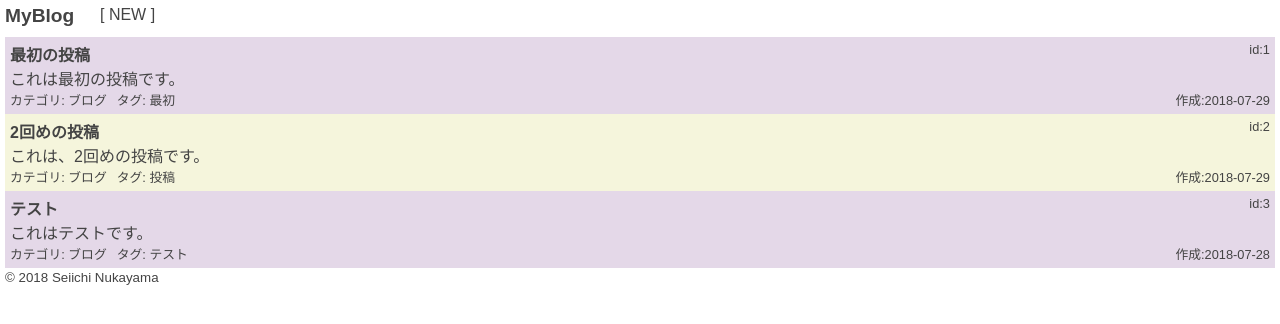
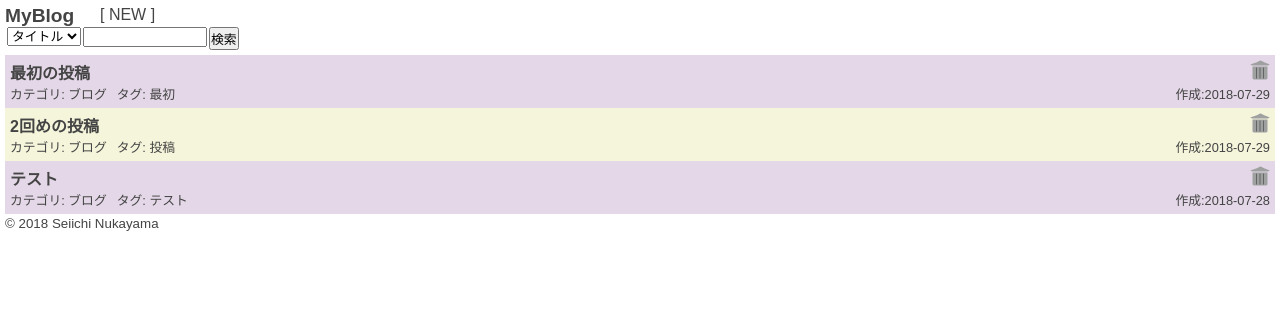
Before and after one commit to SeiichiN/myblog-easy, a PHP site: page /manageBlog.php in a window 1280 px wide. Shown: the top 324 px of the page. Run offline with PHP 8.4, Linux system fonts and the light colour scheme; data comes from the database, SQL or seed files in the repository; both versions use the stored data as it was after the commit; some libraries are stand-ins or nearby versions.

Commit message:
だいぶできた。p29

```diff
--- /dev/null
+++ b/findBlog.php
@@ -0,0 +1,19 @@
+<?php // findBlog.php ?>
+<div class="findBlog">
+	<form action="manageBlog.php" method="post" class="clearfix">
+        <div class="findword">
+            <select name="findOf" id="findOf">
+                <option value="title">タイトル</option>
+                <option value="body">本文</option>
+                <option value="category">カテゴリ</option>
+                <option value="tag">タグ</option>
+            </select>
+        </div>
+        <div class="findword">
+            <input type="text" name="word">
+        </div>
+        <div class="findword">
+            <input type="submit" value="検索">
+        </div>
+    </form>
+</div><!-- findBlog -->
--- a/header.php
+++ b/header.php
@@ -10,8 +10,13 @@
     <body>
         <div id="wrap">
             <header>
-                <h1>MyBlog</h1>
+                <h1><a href="manageBlog.php">MyBlog</a></h1>
                 <div class="newBlog"><a href="inputBlog.php">[ NEW ]</a></div>
+                <?php require_once 'findBlog.php'; ?>
             </header>
-            <div class="notice"><?php if (!empty($_GET['msg'])) echo $_GET['msg']; ?></div>
+            <div class="notice clearfix">
+                <div class="message">
+                    <?php if (!empty($_GET['msg'])) echo $_GET['msg']; ?>
+                </div>
+            </div>
             <article>
--- a/manageBlog.php
+++ b/manageBlog.php
@@ -5,6 +5,17 @@ require_once 'mylib.php';
 $db = new PDO($dbname);
 $query = "select * from $tablename";
 $stmt = $db->query($query);
+
+// findBlogから検索ワードを受け取ったら、$stmtを作りなおす
+if (!empty($_POST['findOf']) && !empty($_POST['word'])) {
+	$stmt = null;
+	$findOf = $_POST['findOf'];
+	$word = '%' . $_POST['word'] . '%';
+	$query = "select * from $tablename where $findOf like :word";
+	$stmt = $db->prepare($query);
+	$stmt->bindValue(':word', $word, PDO::PARAM_STR);
+	$stmt->execute();
+}
 ?>
 <?php require_once 'header.php'; ?>
 <?php
@@ -14,13 +25,24 @@ while ($blog = $stmt->fetch(PDO::FETCH_ASSOC)) {
 ?>
     <section class="clearfix manageBlog">
         <div class="id">id:<?php echo $id; ?></div>
-        <h1 class="title">
-            <a href="showBlog.php?id=<?php echo $id; ?>">
-                <?php echo $blog['title']; ?></a></h1>
-        <div class="body"><?php echo $blog['body']; ?></div>
-        <div class="date">作成:<time><?php echo substr($blog['date'], 0, 10); ?></time></div>
-        <div class="category">カテゴリ: <?php echo $blog['category']; ?></div>
-        <div class="tag">タグ: <?php echo $blog['tag']; ?></div>
+        <div class="upper clearfix">
+            <div class="trash">
+                <form action="deleteBlog.php" method="post">
+                    <button type="submit" name="id" value="<?php echo $id; ?>">
+                        <img src="img/trash.png" alt="削除">
+                    </button>
+                </form>
+            </div>
+            <h1 class="title">
+                <a href="showBlog.php?id=<?php echo $id; ?>">
+                    <?php echo $blog['title']; ?></a>
+            </h1>
+        </div><!-- .upper -->
+        <div class="under clearfix">
+            <div class="date">作成:<time><?php echo substr($blog['date'], 0, 10); ?></time></div>
+            <div class="category">カテゴリ: <?php echo $blog['category']; ?></div>
+            <div class="tag">タグ: <?php echo $blog['tag']; ?></div>
+        </div><!-- .under -->
     </section>
 <?php } ?>
 <?php require_once 'footer.php'; ?>
--- a/myblog.css
+++ b/myblog.css
@@ -31,15 +31,10 @@ body {
     margin: 5px;
 }
 
-.notice {
-    float: right;
-    color: lightgreen;
-}
-
 /* ===== ヘッダー ----- */
 header {
     positon: relative;
-    margin-bottom: 10px;
+    margin-bottom: 5px;
 }
 header .newBlog {
     position: absolute;
@@ -50,11 +45,27 @@ header h1 {
     font-size: 1.2em;
 }
 
+/* ===== notice ===== */
+.notice .message {
+    float: right;
+    color: lightgreen;
+    font-size: 0.8em;
+}
+
 
 /* ===== manageBlog.php ===== */
 .manageBlog .id {
     float: right;
     font-size: 0.8em;
+    display: none;
+}
+.manageBlog .trash {
+    float: right;
+}
+.manageBlog .trash button {
+    background: inherit;
+    border: none;
+    cursor: pointer;
 }
 .manageBlog .date {
     float: right;
@@ -101,6 +112,19 @@ header h1 {
 .single-page .id {
     float: right;
     font-size: 0.8em;
+    display: none;
+}
+.single-page .editThis {
+    float: right;
+}
+.single-page .editThis button {
+    background: none;
+    border: none;
+    cursor: pointer;
+}
+.single-page .editThis button:hover img {
+    opacity: 0.7;
+    width: 120%;
 }
 
 /* ===== inputBlog.php ===== */
@@ -142,3 +166,28 @@ header h1 {
     cursor: pointer;
     border: solid 1px #aaa;
 }
+
+/* ===== editBlog.php ===== */
+.editBlog-h1 {
+    font-size: 1em;
+}
+.editBlog-h1:before {
+    content: "---// ";
+}
+.editBlog-h1:after {
+    content: " //---";
+}
+
+/* ===== findBlog.php ===== */
+.findword {
+    float: left;
+    margin-left: 2px;
+}
+.findword input[type="text"] {
+    height: 16px;
+    width: 120px;
+}
+#findOf,
+.findword input[type="submit"] {
+    font-size: 0.8em;
+}
```
Also changed, not shown: editBlog.php (added, +52 -0 lines), showBlog.php (+7 -0 lines), updateBlog.php (added, +36 -0 lines), blog.db, myblog08.png (added), myblog09.png (added), myblog10.png (added), myblog11.png (added), myblog12.png (added), myblog13.png (added), 1 other file.
